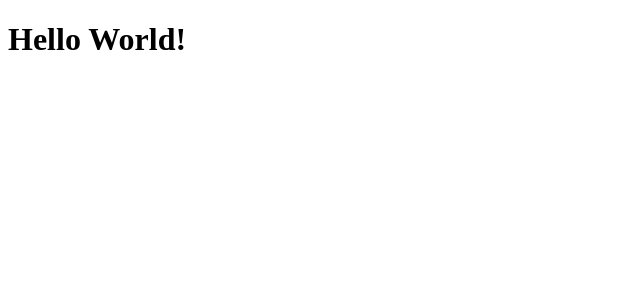
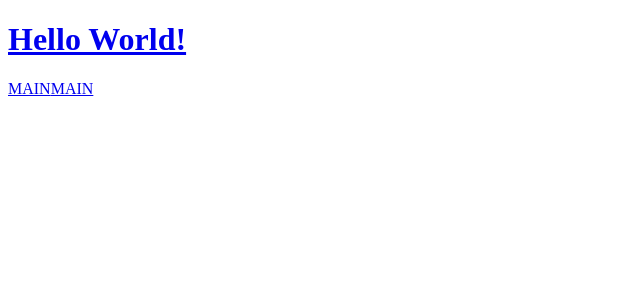
Before and after one commit to AlexAriz/react-template, a React app: page / in a window 1280 px wide. Shown: the top 300 px of the page, without its empty margins (0-640 px from the left). Built offline with nearby package versions, Linux system fonts and the light colour scheme.

Commit message:
Refactor code to accomodate react-router

```diff
--- a/src/js/App.js
+++ b/src/js/App.js
@@ -1,9 +1,21 @@
 import React, { Component } from 'react';
+import { AppContainer } from 'react-hot-loader';
+
+import { Link } from 'react-router-dom';
 
 class App extends Component {
   render() {
     return (
-      <h1>Hello World!</h1>
+      <AppContainer>
+        <div>
+          <h1>
+            <Link to="/">Hello World!</Link>
+          </h1>
+          {React.cloneElement(this.props.children, this.props)}
+          <Link to="/test/helloWorld">MAIN</Link>
+          <Link to="/foo/bar">MAIN</Link>
+        </div>
+      </AppContainer>
     );
   }
 }
--- a/src/js/index.js
+++ b/src/js/index.js
@@ -4,21 +4,19 @@ import ReactDOM from 'react-dom';
 import { AppContainer } from 'react-hot-loader';
 
 // Components
-import App from './App';
+import Routes from './Routes';
 
 // Styles
 import css from '../assets/scss/style.scss';
 
 const render = (Component) => {
   ReactDOM.render(
-    <AppContainer>
-      <Component />
-    </AppContainer>,
+    Component,
     document.getElementById('app')
-  )
-}
+  );
+};
 
-render(App)
+render(Routes);
 
 if (module.hot) {
   module.hot.accept('./App', () => { render(App) })
```
